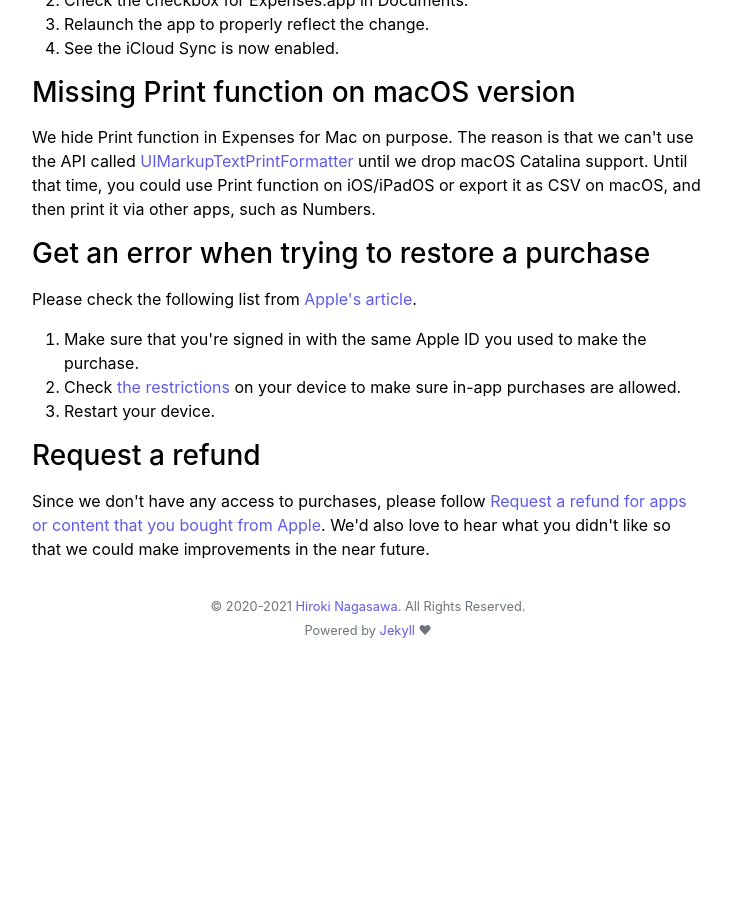
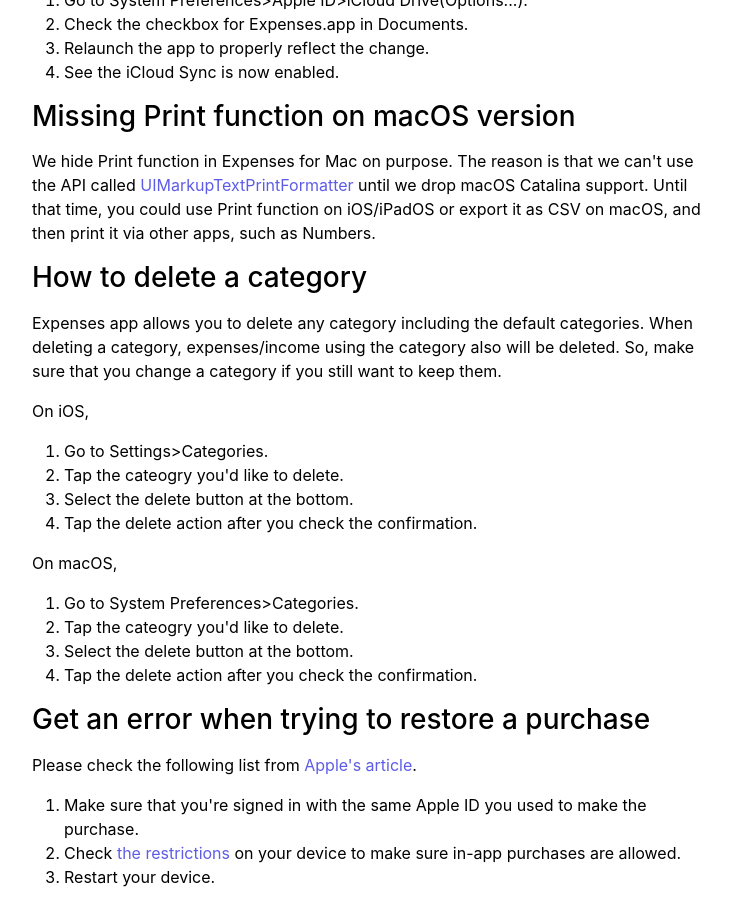
Before and after one commit to bluecometlabs/getexpenses.app, a Jekyll site: the page built from pages/contact.md, in a window 1280 px wide and 900 px high, scrolled down 2161 px. Shown: the whole window, without its empty margins (272-1003 px from the left). Built offline with Jekyll 4.4.1, drawn with Linux system fonts in a browser that asks for light colours; before the commit the page ends 2818 px from its top, so only the background shows below that; some of the changed text lies outside the part shown.

Commit message:
Create a new section in faq

```diff
--- a/_includes/contact.html
+++ b/_includes/contact.html
@@ -14,6 +14,7 @@
         <li><a href="#universal-purchase">Universal Purchase</a></li>
         <li><a href="#icloud-sync-is-not-working">iCloud Sync is not working between iOS and Mac</a></li>
         <li><a href="#disabled-icloud-sync-option">Disabled iCloud Sync option</a></li>
+        <li><a href="#how-to-delete-category">How to delete a category</a></li>
         <li><a href="#missing-print-function-on-macos-version">Missing Print function on macOS version</a></li>
         <li><a href="#error-when-trying-to-restore-purchase">Get an error when trying to restore a purchase</a></li>
         <li><a href="#request-refund">Request a refund</a></li>
@@ -82,6 +83,23 @@
     <h3 id="missing-print-function-on-macos-version">Missing Print function on macOS version</h3>
     <p>We hide Print function in Expenses for Mac on purpose. The reason is that we can't use the API called <a href="https://developer.apple.com/documentation/uikit/uimarkuptextprintformatter">UIMarkupTextPrintFormatter</a> until we drop macOS Catalina support. Until that time, you could use Print function on iOS/iPadOS or export it as CSV on macOS, and then print it via other apps, such as Numbers.</p>
 
+    <h3 id="how-to-delete-category">How to delete a category</h3>
+    <p>Expenses app allows you to delete any category including the default categories. When deleting a category, expenses/income using the category also will be deleted. So, make sure that you change a category if you still want to keep them.</p>
+    <p>On iOS,</p>
+    <ol>
+        <li>Go to Settings>Categories.</li>
+        <li>Tap the cateogry you'd like to delete.</li>
+        <li>Select the delete button at the bottom.</li>
+        <li>Tap the delete action after you check the confirmation.</li>
+    </ol>
+    <p>On macOS,</p>
+    <ol>
+        <li>Go to System Preferences>Categories.</li>
+        <li>Tap the cateogry you'd like to delete.</li>
+        <li>Select the delete button at the bottom.</li>
+        <li>Tap the delete action after you check the confirmation.</li>
+    </ol>
+
     <h3 id="error-when-trying-to-restore-purchase">Get an error when trying to restore a purchase</h3>
     <p>Please check the following list from <a href="https://support.apple.com/en-us/HT204530">Apple's article</a>.</p>
     <ol>
```
